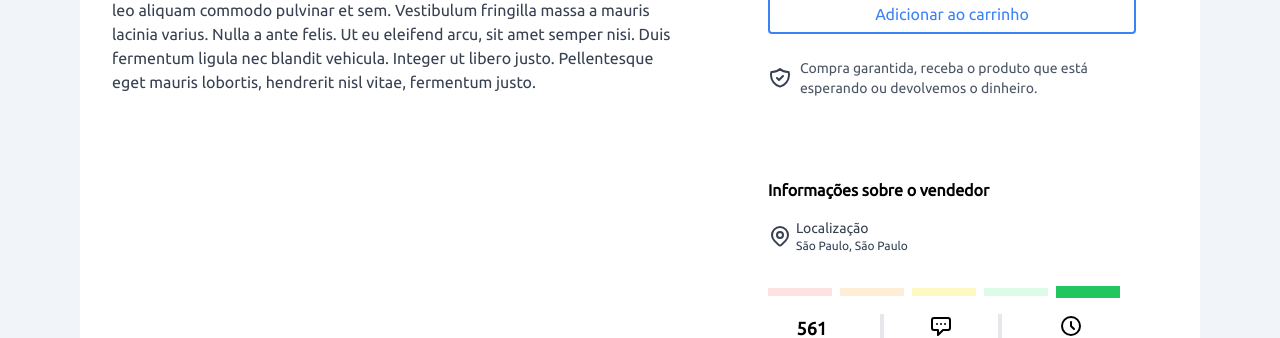
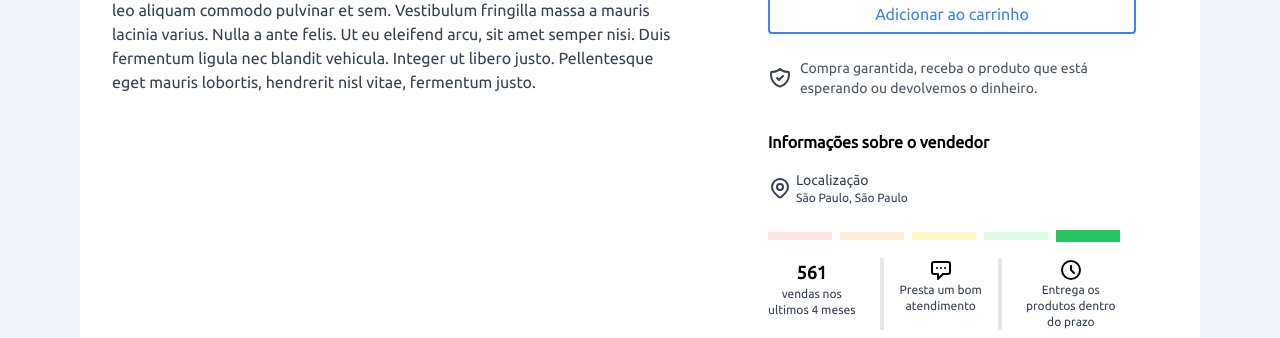
Before and after one commit to leandroepr/trainees-ecommerce-2022, a Next.js app: page /produtos/1 in a window 1280 px wide. Shown: the part 599-937 px from the top of the page. Built offline with nearby package versions, Linux system fonts and the light colour scheme; what react-toast-notifications would draw is missing.

Commit message:
style: fix vendor component padding

```diff
--- a/src/components/screens/product-detail/product-detail-screen.tsx
+++ b/src/components/screens/product-detail/product-detail-screen.tsx
@@ -10,9 +10,9 @@ export interface ProductDetailScreenProps {
 const ProductDetailScreen: React.FC<ProductDetailScreenProps> = ({ slug }) => {
   return (
     <DefaultPublicLayout title="Detalhes do produto">
-      <section className="flex flex-col space-y-4 pt-3 text-gray-700 shrink-0 overflow-hidden">
+      <section className="flex flex-col space-y-4 pt-3 text-gray-700 overflow-hidden">
         <ProductDetailsPageCategoriesBox />
-        <div className="flex flex-row space-x-6 bg-white">
+        <div className="flex flex-row space-x-6 bg-white shrink-0">
           <div>
             <div className="flex flex-row pl-4 max-w-full mr-12 resize-none">
               <ProductImageAndDescriptionBox />
--- a/src/features/product-details/product-detail-box.tsx
+++ b/src/features/product-details/product-detail-box.tsx
@@ -56,7 +56,7 @@ const ProductDetailsBox = () => {
         <div>
           <ShieldCheckIcon className="h-6 mt-2 pr-2" />
         </div>
-        <div className="text-sm text-gray-600 pb-20">
+        <div className="text-sm text-gray-600 pb-8">
           Compra garantida, receba o produto que está esperando ou devolvemos o
           dinheiro.
         </div>
--- a/src/features/product-details/vendor-info-box.tsx
+++ b/src/features/product-details/vendor-info-box.tsx
@@ -16,7 +16,7 @@ const VendorInfoBox = () => {
         </div>
         <div className="flex flex-col">
           <div className="text-sm">Localização</div>
-          <div className="text-xs text-slate-700 font-light pb-8">
+          <div className="text-xs text-slate-700 font-light pb-6">
             São Paulo, São Paulo
           </div>
         </div>
```
